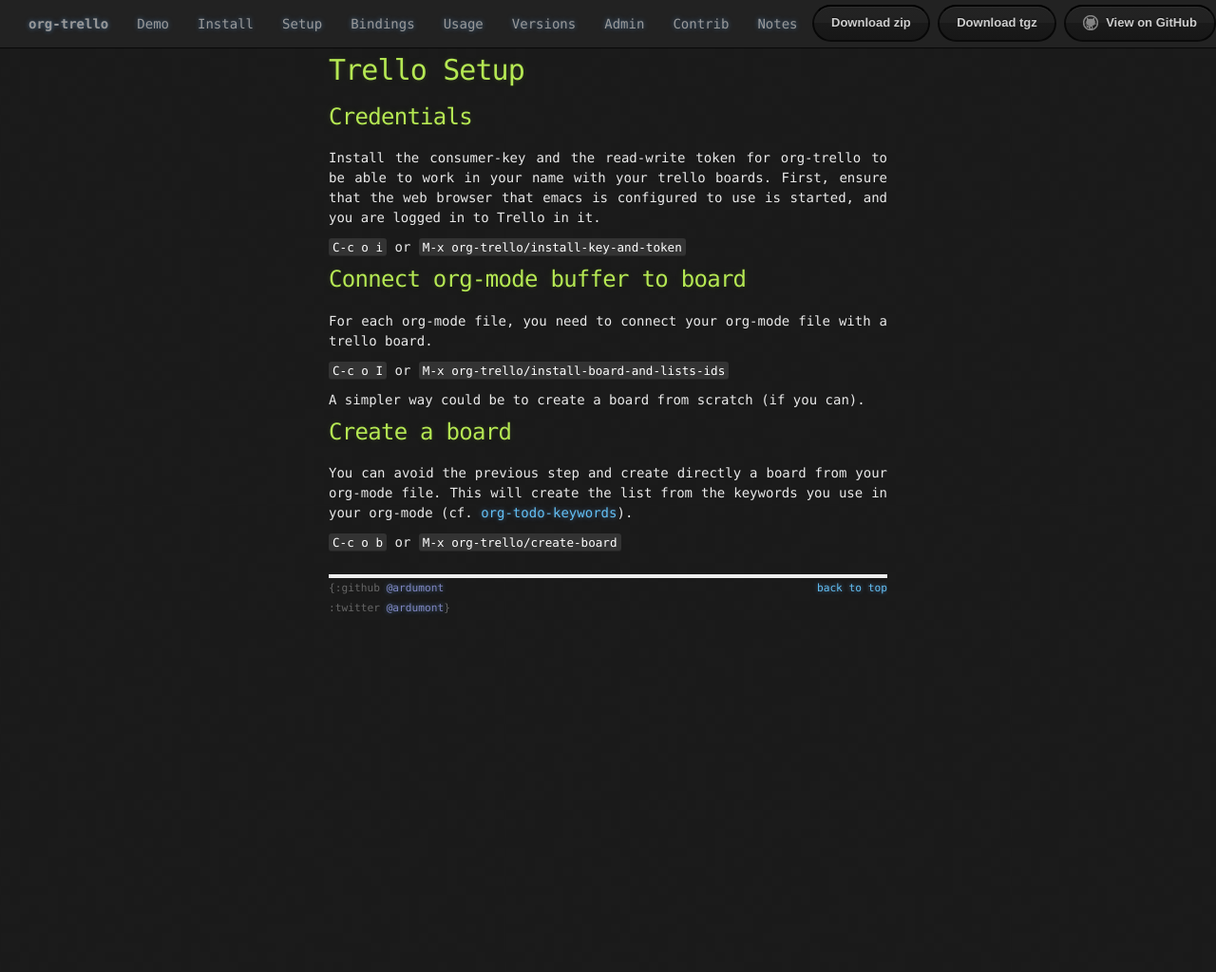
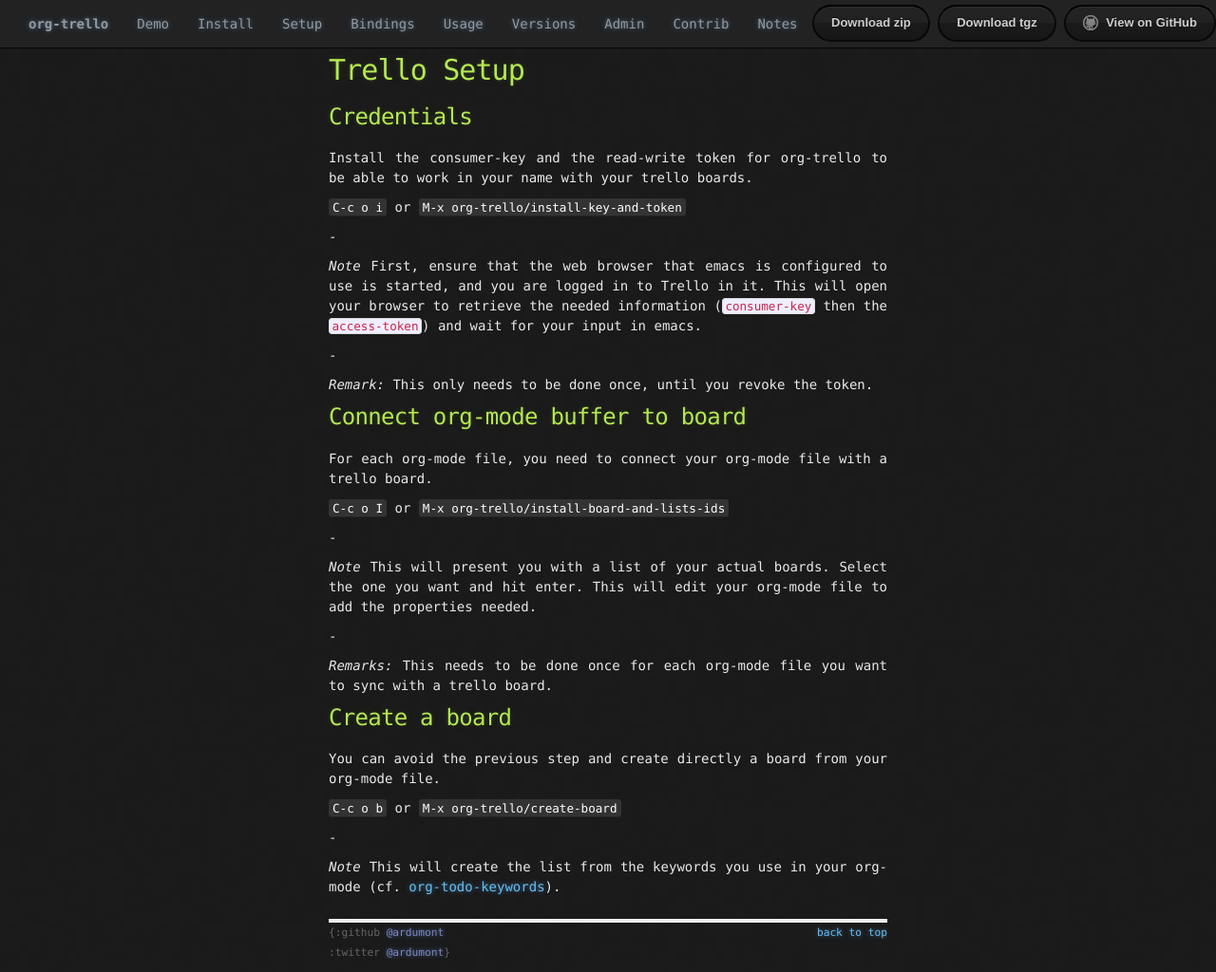
Before and after one commit to org-trello/org-trello.github.io, a Jekyll site: the page built from trello-setup.md, in a window 1280 px wide and 1024 px high. Shown: the whole window at 95% size. Built offline with Jekyll 4.4.1, drawn with Linux system fonts in a browser that asks for light colours; Markdown is read by kramdown in place of the engine named in the settings.

Commit message:
Improve setup description

```diff
--- a/trello-setup.md
+++ b/trello-setup.md
@@ -7,9 +7,18 @@ date:   2014-03-16 11:01:52
 ### Credentials
 
 Install the consumer-key and the read-write token for org-trello to be able to work in your name with your trello boards.
-First, ensure that the web browser that emacs is configured to use is started, and you are logged in to Trello in it.
 
 <kbd>C-c o i</kbd> or <kbd>M-x org-trello/install-key-and-token</kbd>
+
+-
+
+*Note*
+First, ensure that the web browser that emacs is configured to use is started, and you are logged in to Trello in it.
+This will open your browser to retrieve the needed information (`consumer-key` then the `access-token`) and wait for your input in emacs.
+
+-
+
+*Remark:* This only needs to be done once, until you revoke the token.
 
 ### Connect org-mode buffer to board
 
@@ -17,11 +26,24 @@ For each org-mode file, you need to connect your org-mode file with a trello boa
 
 <kbd>C-c o I</kbd> or <kbd>M-x org-trello/install-board-and-lists-ids</kbd>
 
-A simpler way could be to create a board from scratch (if you can).
+-
+
+*Note*
+This will present you with a list of your actual boards. Select the one you want and hit enter.
+This will edit your org-mode file to add the properties needed.
+
+-
+
+*Remarks:*
+This needs to be done once for each org-mode file you want to sync with a trello board.
 
 ### Create a board
 
 You can avoid the previous step and create directly a board from your org-mode file.
-This will create the list from the keywords you use in your org-mode (cf. [org-todo-keywords](http://orgmode.org/manual/In_002dbuffer-settings.html)).
 
 <kbd>C-c o b</kbd> or <kbd>M-x org-trello/create-board</kbd>
+
+-
+
+*Note*
+This will create the list from the keywords you use in your org-mode (cf. [org-todo-keywords](http://orgmode.org/manual/In_002dbuffer-settings.html)).
```
